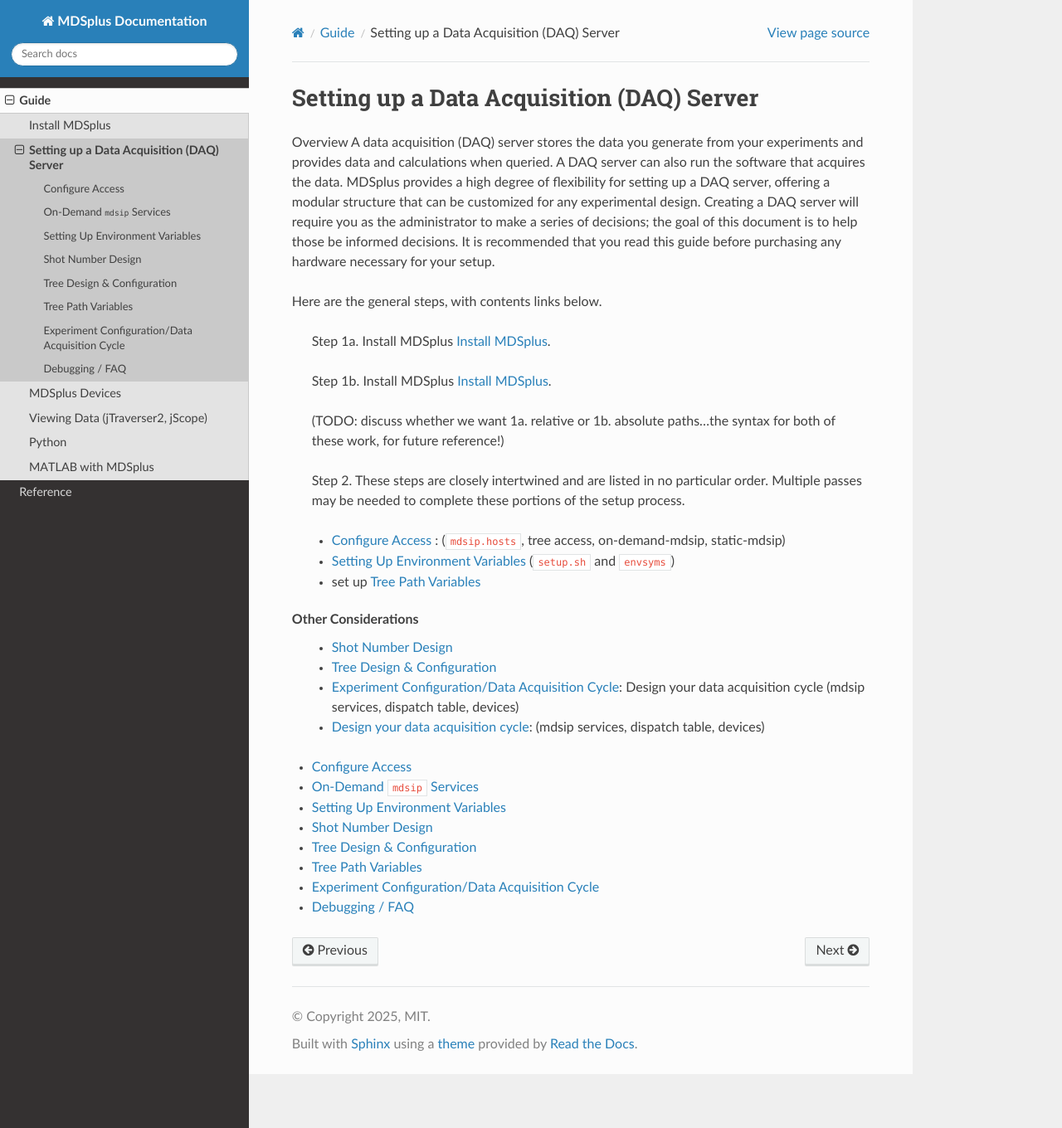
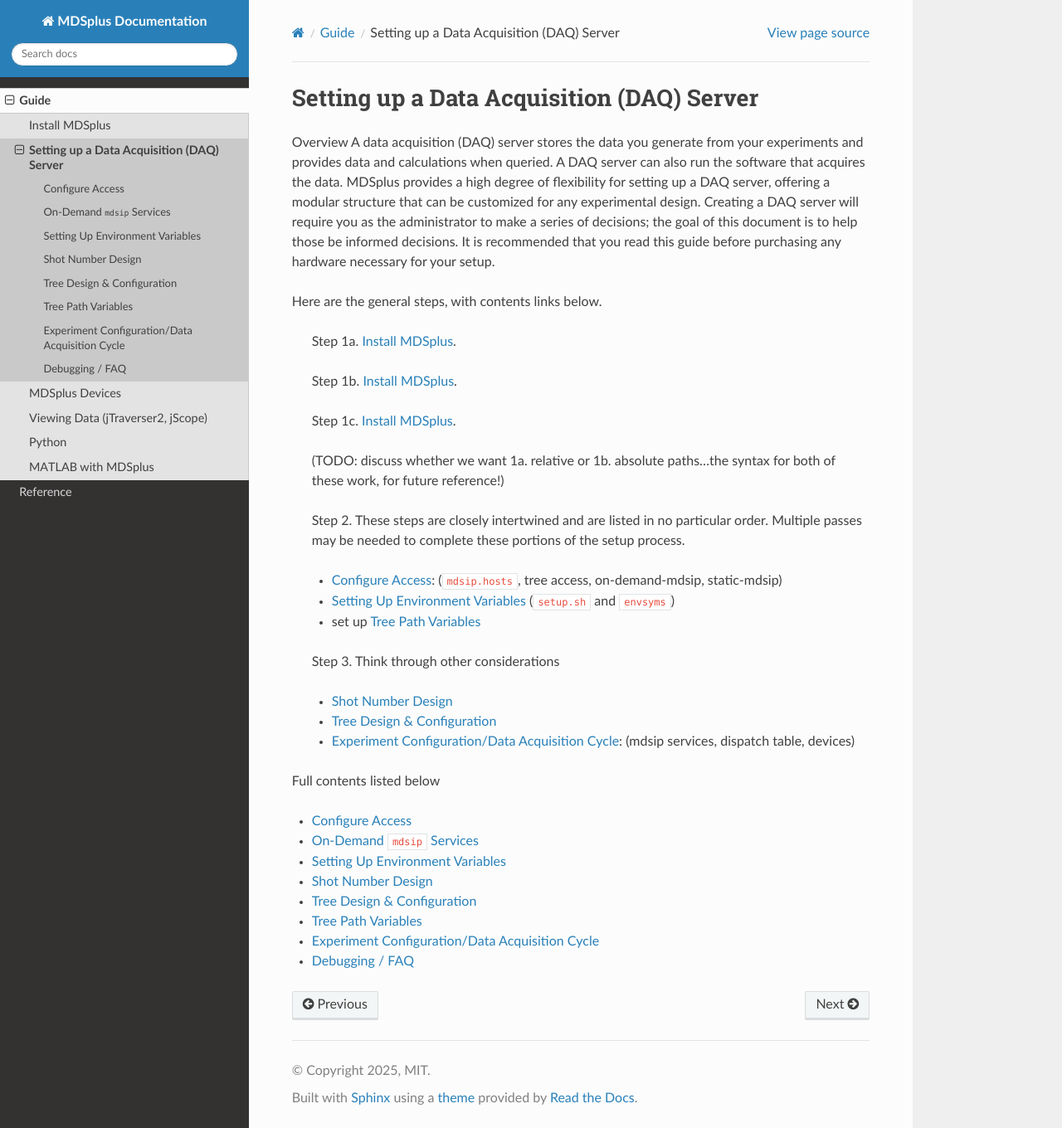
Before and after one commit to MDSplus/Documentation, a Sphinx documentation site: the page built from docs/guide/daq/index.rst, in a window 1280 px wide and 1360 px high. Shown: the whole window at 83% size. Built offline with Sphinx 7.4.7 and the Read the Docs theme 3.1.0, drawn with Linux system fonts in a browser that asks for light colours; pages that are not in the unit, such as notebooks, are missing from menus.

Commit message:
minor updates to index.rst for DAQ setup

```diff
--- a/docs/guide/daq/index.rst
+++ b/docs/guide/daq/index.rst
@@ -6,30 +6,32 @@ A data acquisition (DAQ) server stores the data you generate from your experimen
 
 Here are the general steps, with contents links below.
 
-    Step 1a. Install MDSplus :doc:`../install/index`.
+    Step 1a. :doc:`../install/index`.
 
-    Step 1b. Install MDSplus :doc:`/guide/install/index`.
+    Step 1b. :doc:`/guide/install/index`.
+
+    Step 1c. :doc:`Install MDSplus</guide/install/index>`.
 
     (TODO: discuss whether we want 1a. relative or 1b. absolute paths...the syntax for both of these work, for future reference!)
 
     Step 2. These steps are closely intertwined and are listed in no particular order. Multiple passes may be needed to complete these portions of the setup process.
 
-    * :doc:`access` : (``mdsip.hosts``, tree access, on-demand-mdsip, static-mdsip)
+    * :doc:`access`: (``mdsip.hosts``, tree access, on-demand-mdsip, static-mdsip)
 
     * :doc:`setup-environment` (``setup.sh`` and ``envsyms``)
 
     * set up :doc:`tree-path-variables`
 
 
+    Step 3. Think through other considerations
 
-Other Considerations
-        * :doc:`shot-numbers`
+    * :doc:`shot-numbers`
 
-        * :doc:`trees`
+    * :doc:`trees`
 
-        * :doc:`experiment`: Design your data acquisition cycle (mdsip services, dispatch table, devices)
+    * :doc:`experiment`: (mdsip services, dispatch table, devices)
 
-        * :doc:`Design your data acquisition cycle <experiment>`: (mdsip services, dispatch table, devices)
+Full contents listed below
 
 .. toctree::
     :titlesonly:
```
